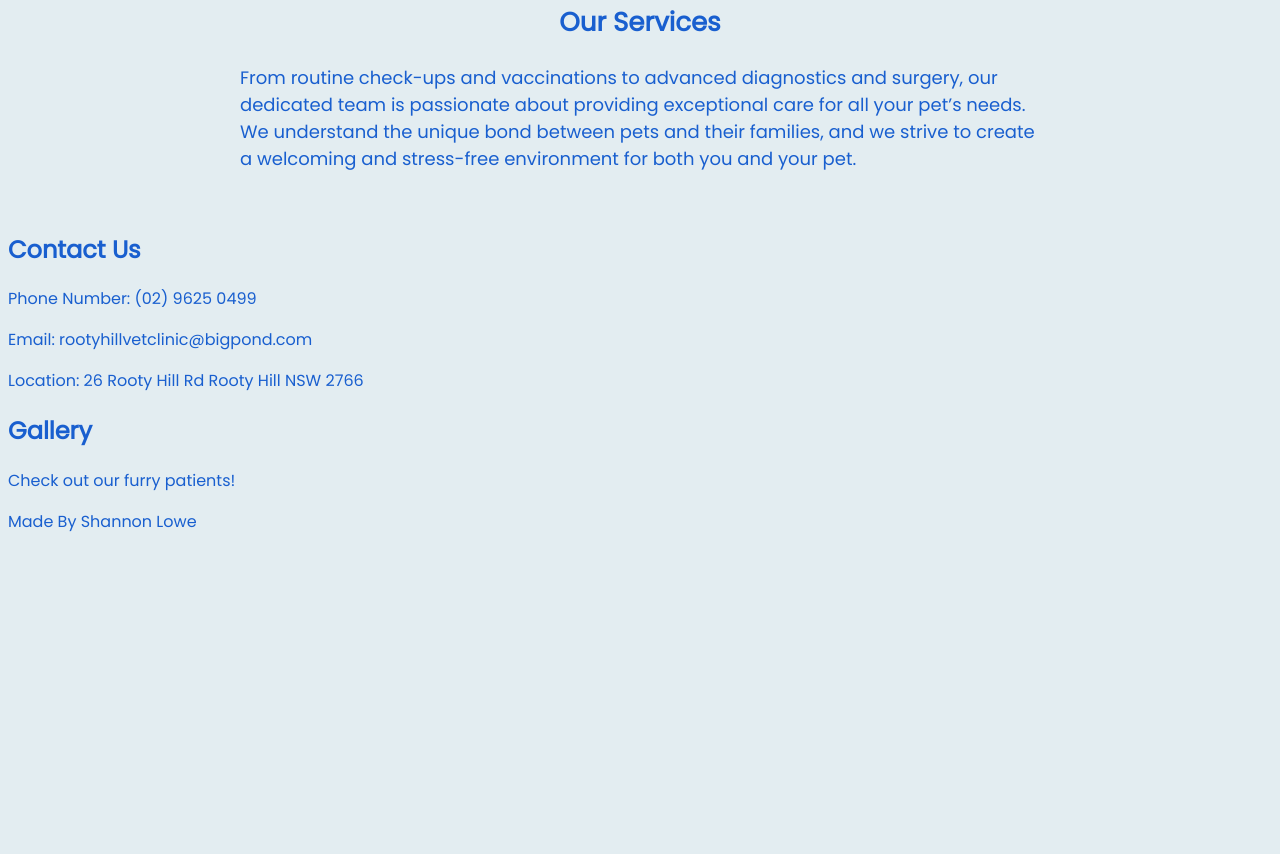
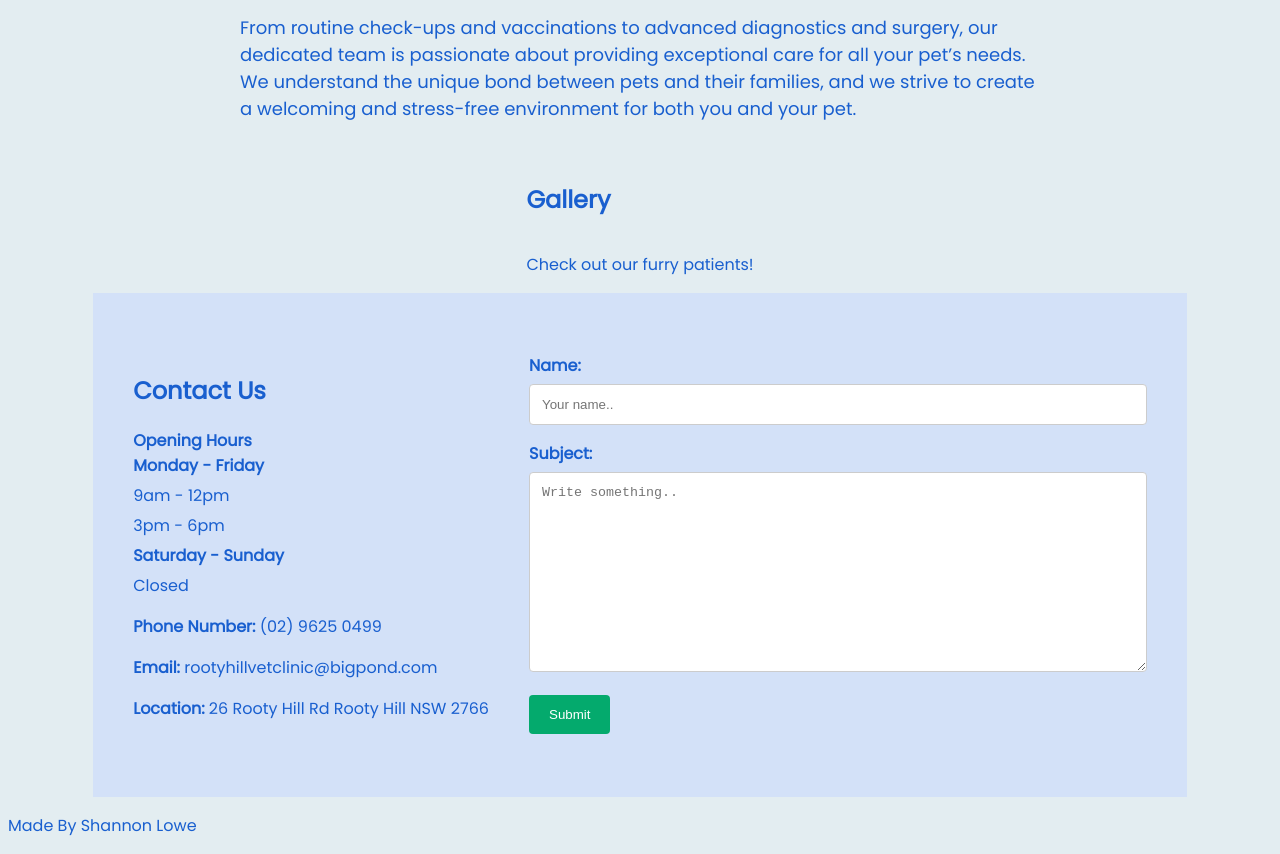
Before and after one commit to SHS-Peb/rooty-hill-veterinary-surgery, a plain HTML site: page index.html in a window 1280 px wide. Shown: the part 851-1705 px from the top of the page. Before the commit the page ends 1401 px from the top, so only its background shows below. Drawn offline with Linux system fonts and the light colour scheme.

Commit message:
contact us section html & styles

```diff
--- a/index.html
+++ b/index.html
@@ -36,17 +36,42 @@
             </div>
         </section>
 
-        <section id="contact">
-            <h2>Contact Us</h2>
-            <p>Phone Number: (02) 9625 0499</p>
-            <p>Email: rootyhillvetclinic@bigpond.com</p>
-            <p>Location: 26 Rooty Hill Rd Rooty Hill NSW 2766</p>
-            <form action="submit"></form>
+        <section id="gallery">
+            <div class="container">
+            <h2>Gallery</h2>
+            <p>Check out our furry patients!</p>
+            </div>
         </section>
 
-        <section id="gallery">
-            <h2>Gallery</h2>
-            <p>Check out our furry patients!</p>
+        <section id="contact">
+            <div class="contact-main">
+            <div class="contact-container">
+            <h2>Contact Us</h2>
+            <ol id="opening-hours"> <strong>Opening Hours</strong>
+                <li> <strong>Monday - Friday</strong></li>
+                <li>9am - 12pm</li>
+                <li>3pm - 6pm</li>
+                <li><strong>Saturday - Sunday</strong></li>
+                <li>Closed</li>
+            </ol>
+            <p> <strong>Phone Number:</strong> (02) 9625 0499</p>
+            <p> <strong>Email:</strong> rootyhillvetclinic@bigpond.com</p>
+            <p> <strong>Location:</strong> 26 Rooty Hill Rd Rooty Hill NSW 2766</p>
+            </div>
+            <div class="form-container">
+            <form action="action_page.php">
+
+             <label for="fname"> <strong>Name:</strong> </label>
+                <input type="text" id="fname" name="firstname" placeholder="Your name..">
+
+            <label for="subject"> <strong>Subject:</strong> </label>
+                <textarea id="subject" name="subject" placeholder="Write something.." style="height:200px"></textarea>
+
+            <input type="submit" value="Submit">
+
+             </form>
+        </div>
+        </div>
         </section>
     </main>
 
--- a/styles.css
+++ b/styles.css
@@ -1,17 +1,20 @@
-*{
+body{
     background-color: #e3edf1;
     color: #195fcf;
+    font-family: 'Poppins';
+}
+
+main{
+    display: flex;
+    flex-direction: column;
+    align-items: center;
 }
 
 #home-h2{
-    font-family: 'Poppins';
     text-align: center;
     margin-top: 70px;
 }
 
-body{
-    font-family: 'Poppins';
-}
 
 .nav-links {
     list-style: none;
@@ -77,7 +80,7 @@ body{
 #services-h2 {
     font-size: 26px;
     text-align: center;
-    margin-top: 70px;
+    margin-top: 20px;
 }
 
 #services-p {
@@ -88,3 +91,55 @@ body{
     padding-bottom: 40px;
     text-align: left;
 }
+
+input[type=text], select, textarea {
+  width: 100%;
+  padding: 12px;
+  border: 1px solid #ccc;
+  border-radius: 4px;
+  box-sizing: border-box;
+  margin-top: 6px;
+  margin-bottom: 16px;
+  resize: vertical;
+}
+
+input[type=submit] {
+  background-color: #04AA6D;
+  color: white;
+  padding: 12px 20px;
+  border: none;
+  border-radius: 4px;
+  cursor: pointer;
+}
+
+input[type=submit]:hover {
+  background-color: #45a049;
+}
+
+.form-container {
+  border-radius: 5px;
+  padding: 20px;
+}
+
+.contact-container {
+    max-width: 600px;
+    margin: 0 auto;
+    padding: 20px;
+    border-radius: 5px;
+}
+
+.contact-main{
+    background-color:#d3e1f8;
+    padding: 40px 20px;
+    text-align: left;
+    display: flex;
+}
+
+#opening-hours {
+    list-style: none;
+    padding: 0;
+}
+
+#opening-hours li {
+    margin-bottom: 5px;
+}
```
